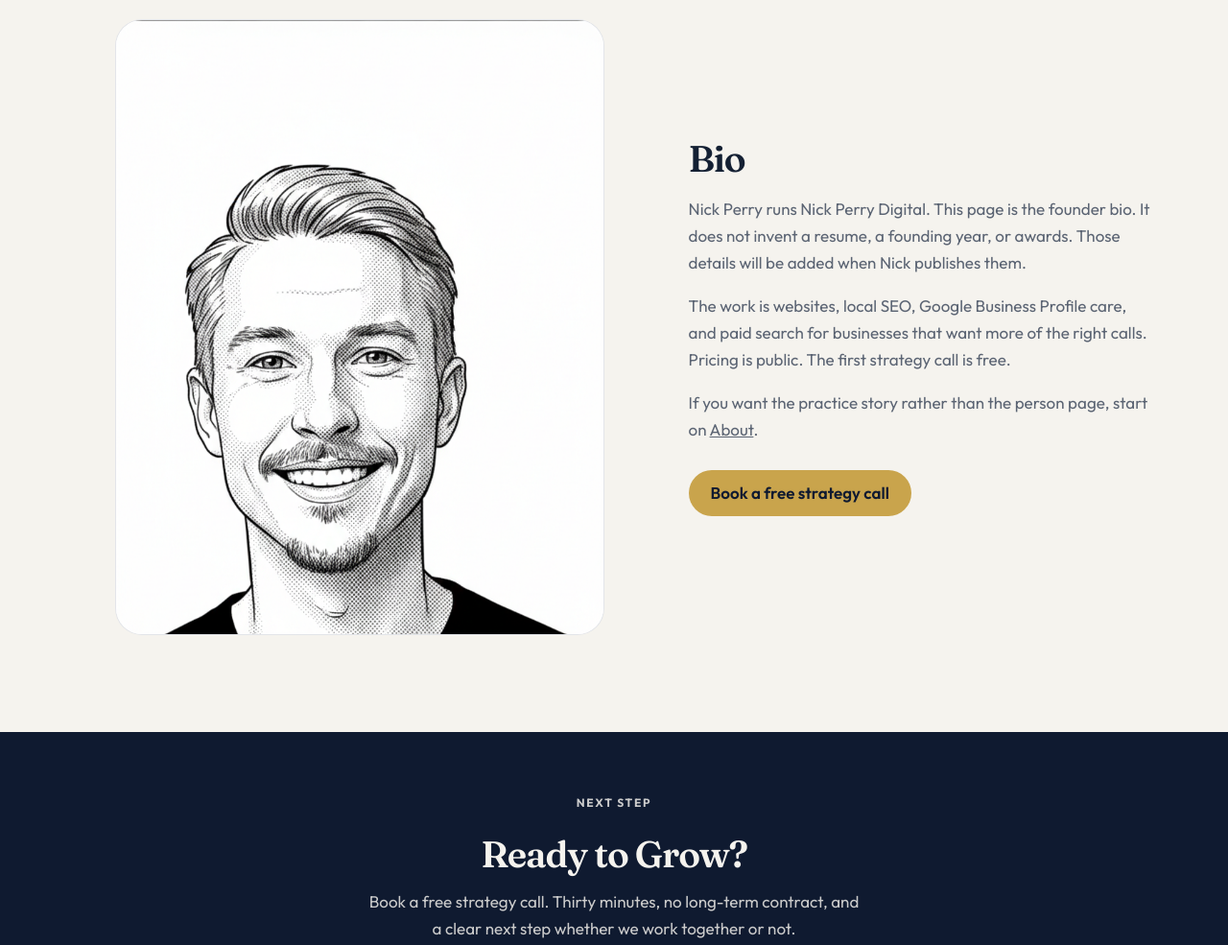
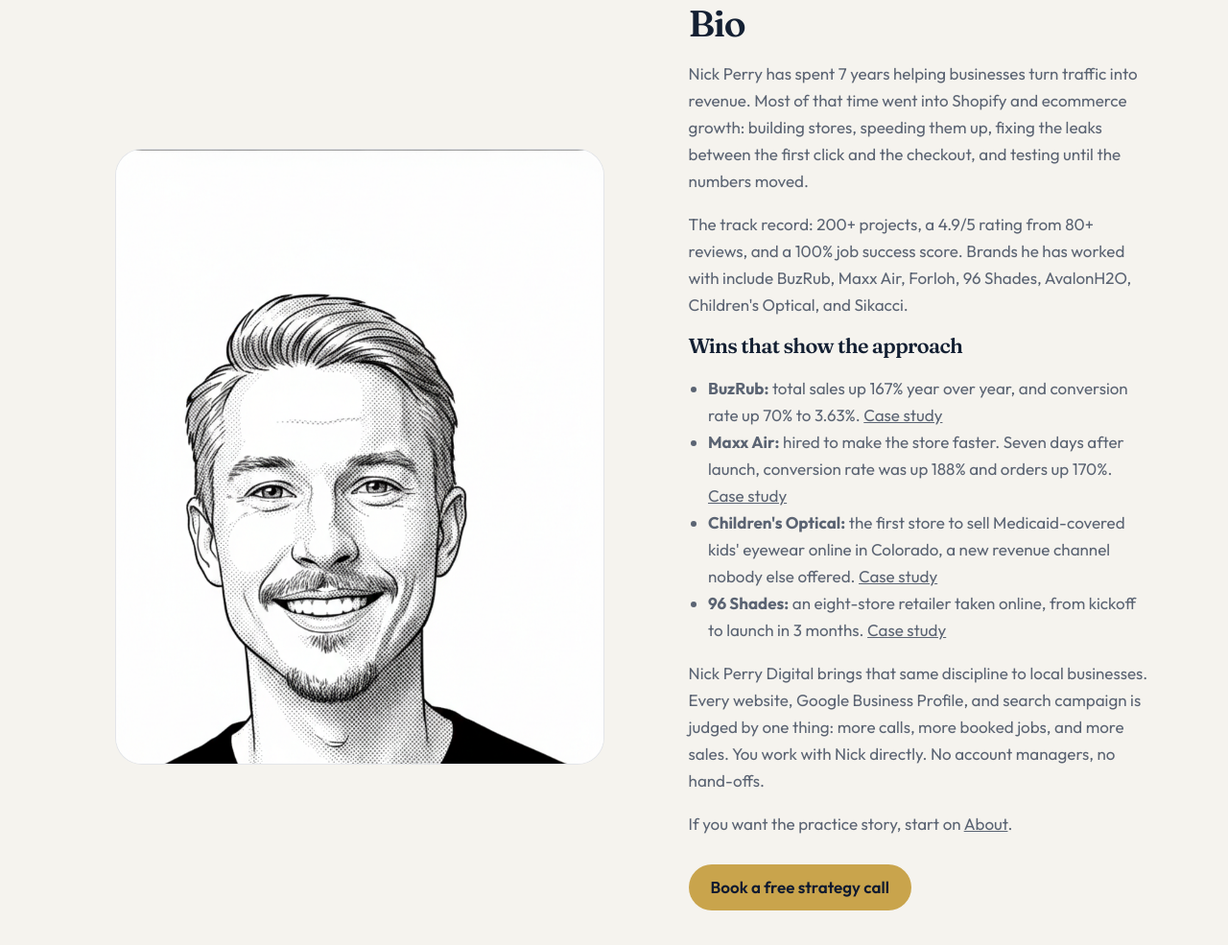
Before and after one commit to 1nickperry/nickperrydigital, a website: page nick-perry/index.html in a window 1280 px wide. Shown: the part 734-1719 px from the top of the page at 96% size. Drawn offline with nearby package versions, Linux system fonts and the light colour scheme; a script that the page names is missing.

Commit message:
Rewrite Nick Perry bio around 7 years of results; remove disclaimers

```diff
--- a/nick-perry/index.html
+++ b/nick-perry/index.html
@@ -63,7 +63,7 @@
   <div class="wrap hero-copy">
     <p class="eyebrow">People</p>
     <h1>Nick Perry</h1>
-    <p>The person behind Nick Perry Digital. Web design and local SEO for Grand Junction and the Western Slope.</p>
+    <p>7 years of growing businesses online. 200+ projects, 4.9/5 from 80+ reviews, and a 100% job success score. Now building websites and local SEO for the Western Slope.</p>
     <div class="actions">
       <a class="btn" href="https://cal.com/perryecom/30-min-meeting" data-booking-href data-booking-label>Book a free strategy call</a>
       <a class="btn-secondary" href="../pricing/">See pricing</a>
@@ -78,9 +78,17 @@
         </figure>
         <div class="prose">
           <h2>Bio</h2>
-          <p>Nick Perry runs Nick Perry Digital. This page is the founder bio. It does not invent a resume, a founding year, or awards. Those details will be added when Nick publishes them.</p>
-          <p>The work is websites, local SEO, Google Business Profile care, and paid search for businesses that want more of the right calls. Pricing is public. The first strategy call is free.</p>
-          <p>If you want the practice story rather than the person page, start on <a href="../about/">About</a>.</p>
+          <p>Nick Perry has spent 7 years helping businesses turn traffic into revenue. Most of that time went into Shopify and ecommerce growth: building stores, speeding them up, fixing the leaks between the first click and the checkout, and testing until the numbers moved.</p>
+          <p>The track record: 200+ projects, a 4.9/5 rating from 80+ reviews, and a 100% job success score. Brands he has worked with include BuzRub, Maxx Air, Forloh, 96 Shades, AvalonH2O, Children's Optical, and Sikacci.</p>
+          <h3>Wins that show the approach</h3>
+          <ul>
+            <li><strong>BuzRub:</strong> total sales up 167% year over year, and conversion rate up 70% to 3.63%. <a href="https://perryecomgrowth.com/case-studies/buzrub" target="_blank" rel="noopener">Case study</a></li>
+            <li><strong>Maxx Air:</strong> hired to make the store faster. Seven days after launch, conversion rate was up 188% and orders up 170%. <a href="https://perryecomgrowth.com/case-studies/mymaxxair" target="_blank" rel="noopener">Case study</a></li>
+            <li><strong>Children's Optical:</strong> the first store to sell Medicaid-covered kids' eyewear online in Colorado, a new revenue channel nobody else offered. <a href="https://perryecomgrowth.com/case-studies/childrens-optical" target="_blank" rel="noopener">Case study</a></li>
+            <li><strong>96 Shades:</strong> an eight-store retailer taken online, from kickoff to launch in 3 months. <a href="https://perryecomgrowth.com/case-studies/96-shades" target="_blank" rel="noopener">Case study</a></li>
+          </ul>
+          <p>Nick Perry Digital brings that same discipline to local businesses. Every website, Google Business Profile, and search campaign is judged by one thing: more calls, more booked jobs, and more sales. You work with Nick directly. No account managers, no hand-offs.</p>
+          <p>If you want the practice story, start on <a href="../about/">About</a>.</p>
           <div class="actions">
             <a class="btn" href="https://cal.com/perryecom/30-min-meeting" data-booking-href data-booking-label>Book a free strategy call</a>
           </div>
```
Also changed, not shown: about/index.html (+3 -3 lines), index.html (+1 -1 lines).
